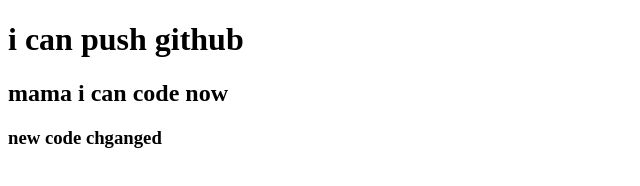
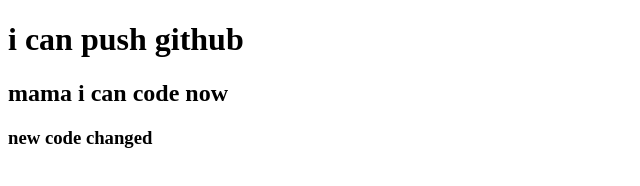
Before and after one commit to md-mursalin-mondol/my-second-repo, a plain HTML site: page index.html in a window 1280 px wide. Shown: the full height of the page, 0-640 px from the left. Drawn offline with Linux system fonts and the light colour scheme.

```diff
--- a/index.html
+++ b/index.html
@@ -9,6 +9,6 @@
 <body>
     <h1> i can push github</h1>
     <h2>mama i can code now</h2>
-    <h3>new code chganged</h3>
+    <h3>new code changed</h3>
 </body>
 </html>
```
Also changed, not shown: 1 other file.
